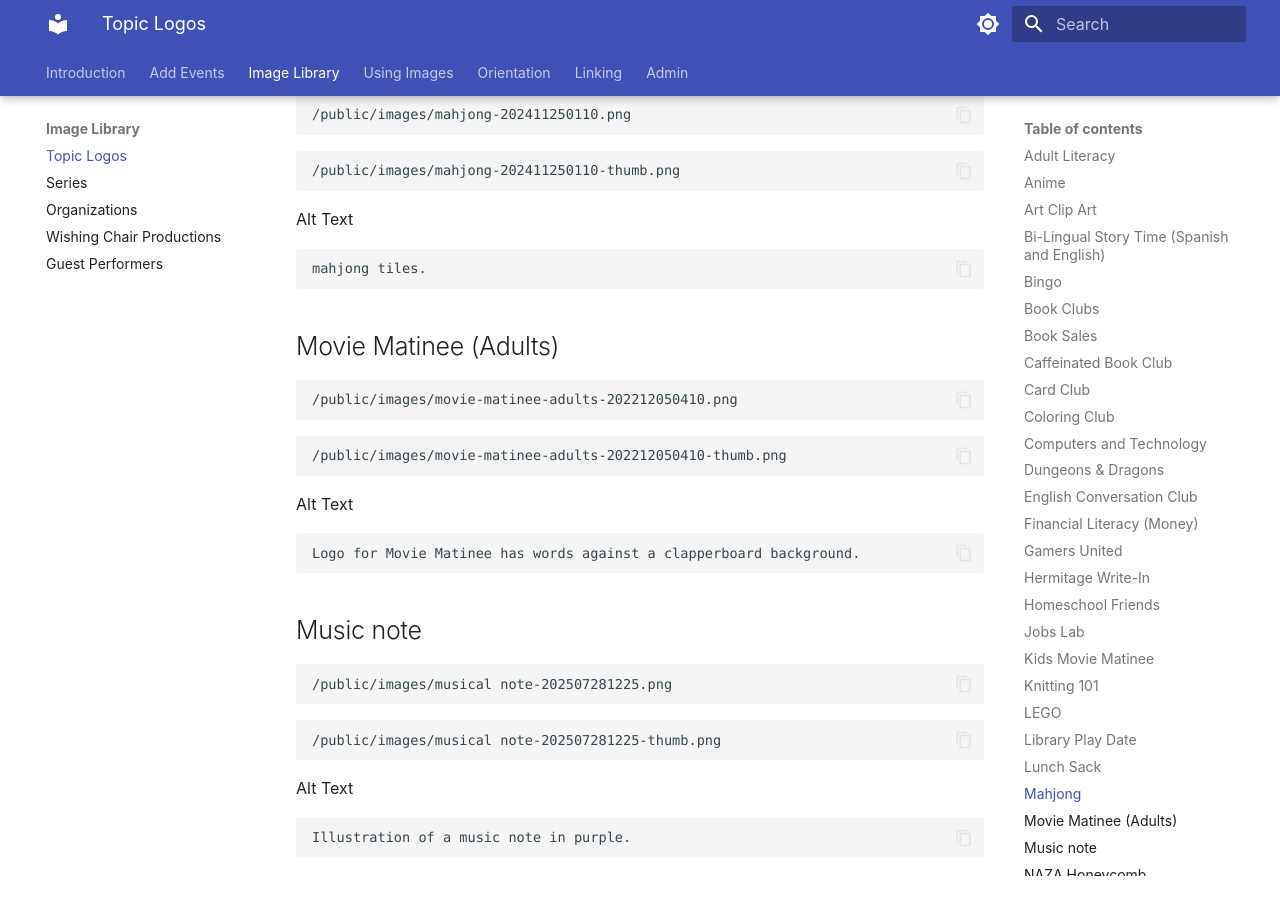
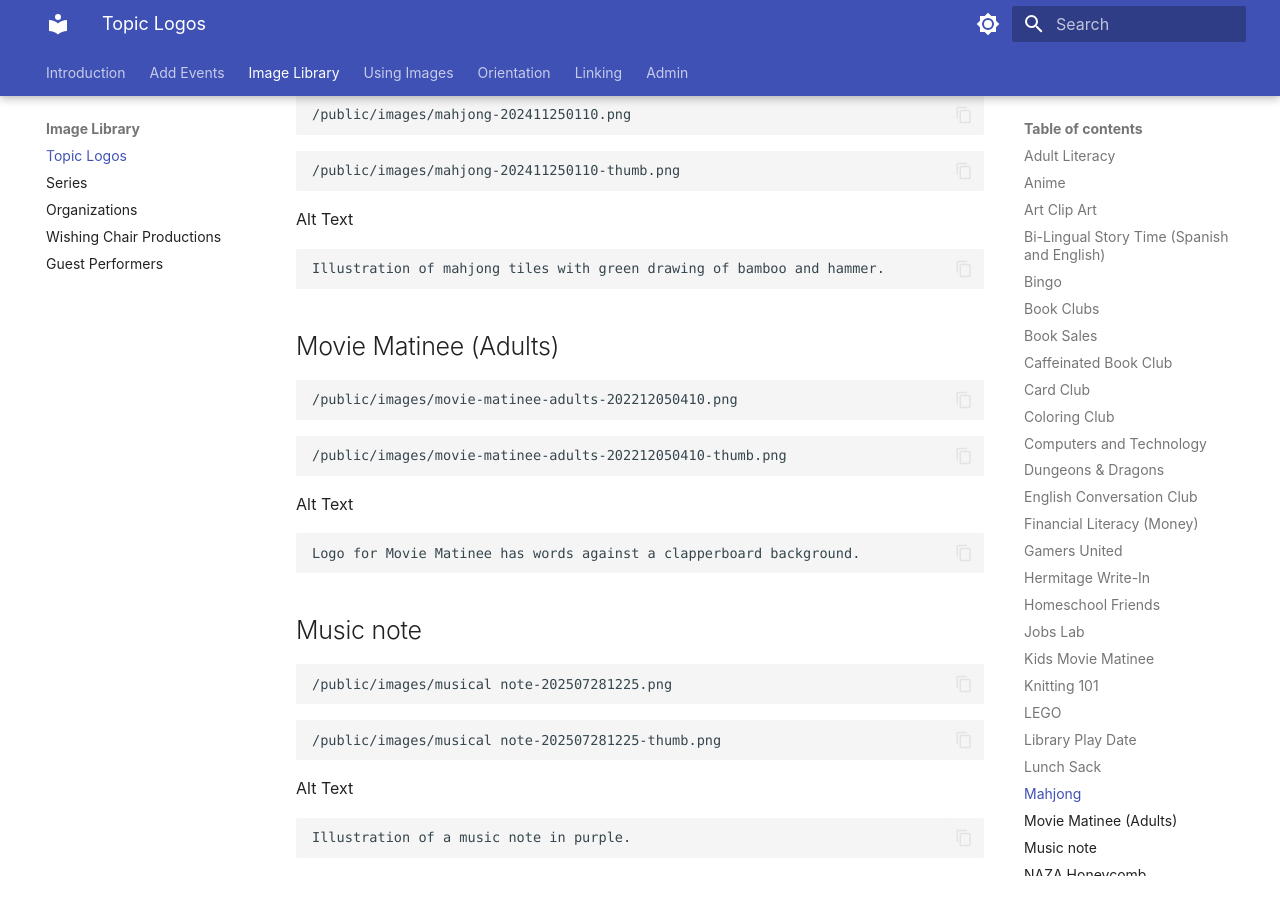
Before and after one commit to Nashville-Public-Library/bedework-docs, an MkDocs documentation site: the page built from docs/image-library/topic-logos.md, in a window 1280 px wide and 900 px high, scrolled down 6382 px. Built offline with MkDocs 1.6.1 and Material for MkDocs 9.7.7, drawn with Linux system fonts in a browser that asks for light colours.

Commit message:
majohg tile alt text.

````diff
--- a/docs/image-library/topic-logos.md
+++ b/docs/image-library/topic-logos.md
@@ -361,7 +361,7 @@ brown paper sack next to red apple.
 Alt Text
 
 ```text
-mahjong tiles.
+Illustration of mahjong tiles with green drawing of bamboo and hammer.
 ```
 
 ## Movie Matinee (Adults)
````
